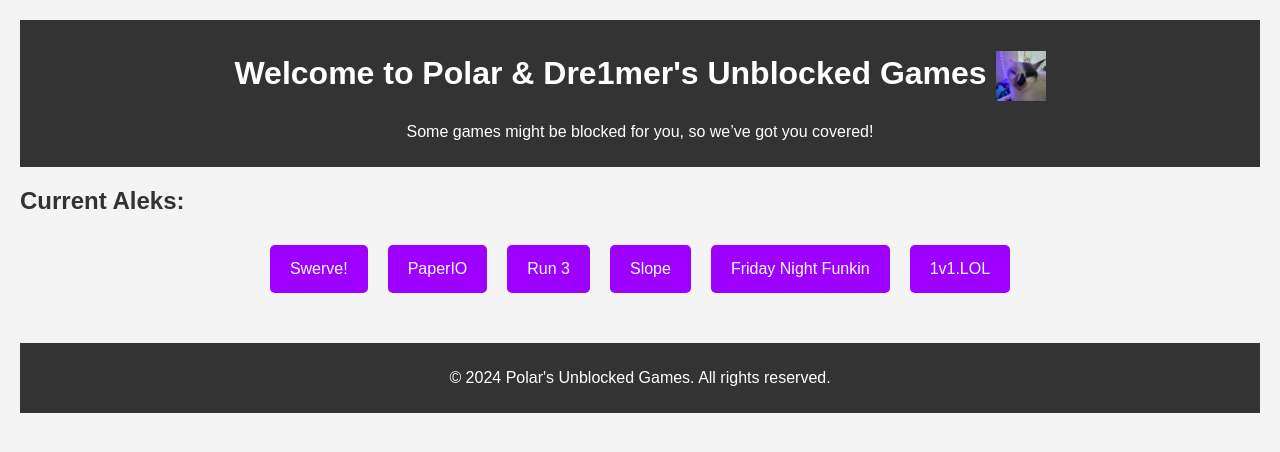
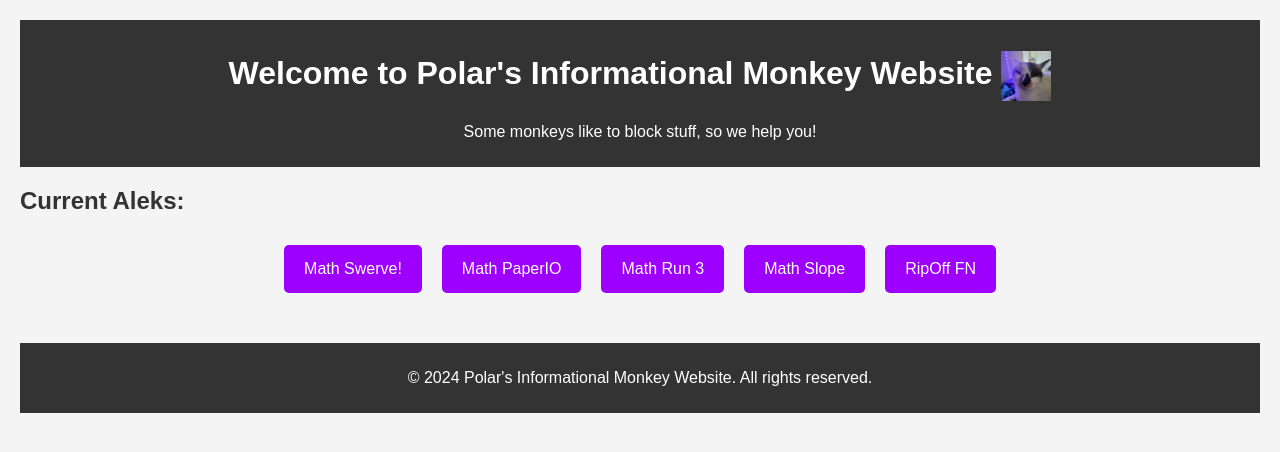
Before and after one commit to polarcodercat/AleksCuh, a plain HTML site: page index.html in a window 1280 px wide. Drawn offline with Linux system fonts and the light colour scheme.

Commit message:
Update index.html

```diff
--- a/index.html
+++ b/index.html
@@ -70,26 +70,25 @@
 </head>
 <body>
     <header>
-        <h1>Welcome to Polar & Dre1mer's Unblocked Games <img src="images/polar.png" alt="Polar Logo" style="width: 50px;"></h1>
-        <p>Some games might be blocked for you, so we’ve got you covered!</p>
+        <h1>Welcome to Polar's Informational Monkey Website <img src="images/polar.png" alt="Polar Logo" style="width: 50px;"></h1>
+        <p>Some monkeys like to block stuff, so we help you!</p>
     </header>
 
     <main>
         <section id="popular">
             <h2>Current Aleks:</h2>
             <div class="game-list">
-                <a href="games/swerve.html" class="game-button">Swerve!</a>
-                <a href="games/paperio.html" class="game-button">PaperIO</a>
-                <a href="games/run3.html" class="game-button">Run 3</a>
-                <a href="games/slope.html" class="game-button">Slope</a>
-                <a href="games/fnf.html" class="game-button">Friday Night Funkin</a>
-                <a href="games/1v1lol.html" class="game-button">1v1.LOL</a>
+                <a href="games/swerve.html" class="game-button">Math Swerve!</a>
+                <a href="games/paperio.html" class="game-button">Math PaperIO</a>
+                <a href="games/run3.html" class="game-button">Math Run 3</a>
+                <a href="games/slope.html" class="game-button">Math Slope</a>
+                <a href="games/1v1lol.html" class="game-button">RipOff FN</a>
             </div>
         </section>
     </main>
 
     <footer>
-        <p>&copy; 2024 Polar's Unblocked Games. All rights reserved.</p>
+        <p>&copy; 2024 Polar's Informational Monkey Website. All rights reserved.</p>
     </footer>
 </body>
 </html>
```
